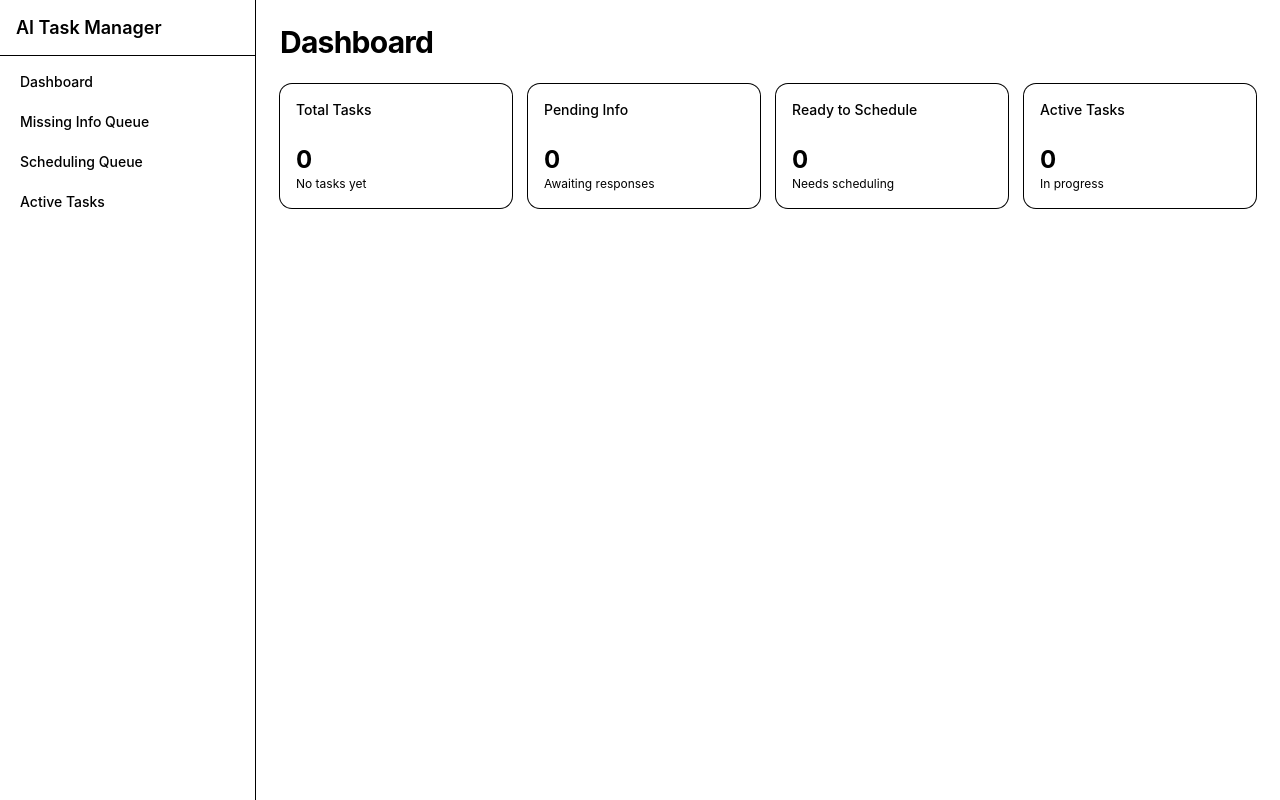
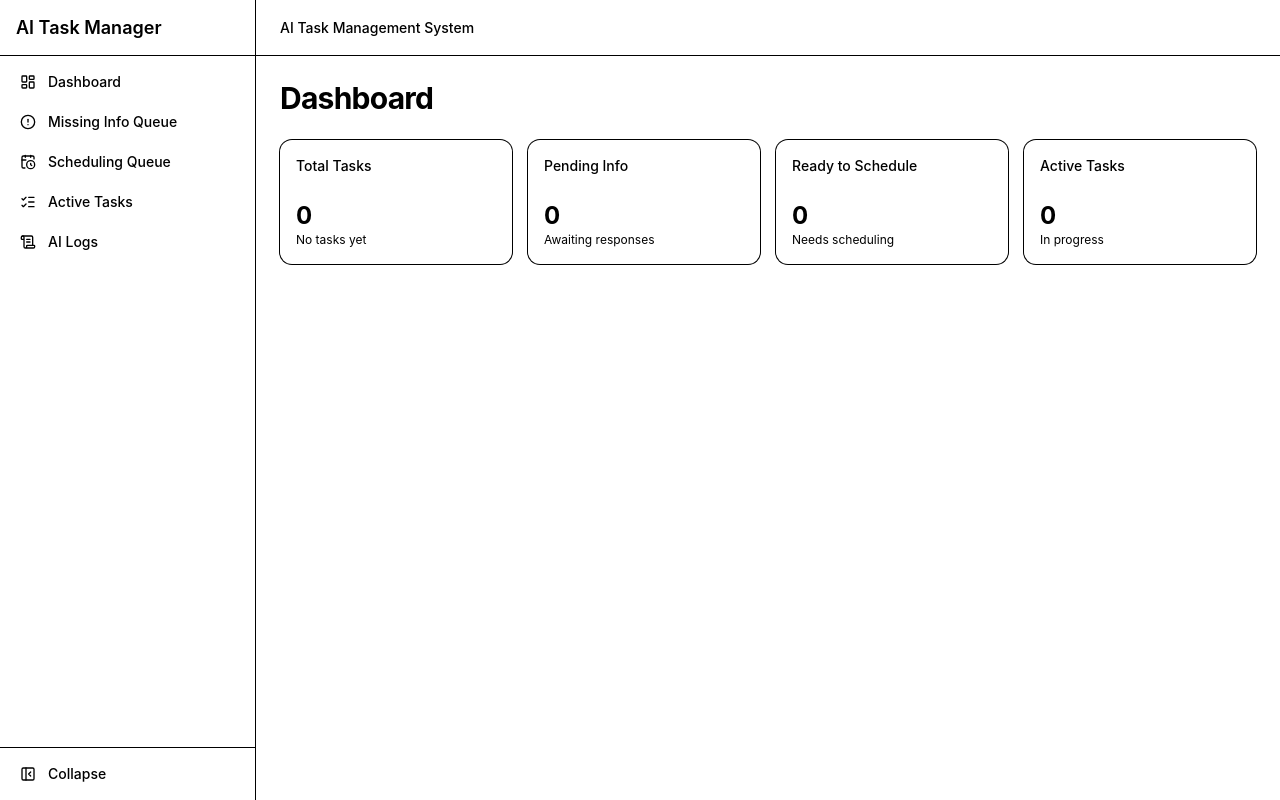
Before and after one commit to skip-skip/email_parsing, a React (Vite) app in the folder frontend/: page / in a window 1280 px wide. Built offline with nearby package versions, Linux system fonts and the light colour scheme.

Commit message:
Complete task 9.1: Frontend Foundation

```diff
--- a/frontend/src/App.tsx
+++ b/frontend/src/App.tsx
@@ -4,6 +4,7 @@ import { DashboardPage } from "@/pages/DashboardPage"
 import { MissingInfoPage } from "@/pages/MissingInfoPage"
 import { SchedulingPage } from "@/pages/SchedulingPage"
 import { ActiveTasksPage } from "@/pages/ActiveTasksPage"
+import { AiLogsPage } from "@/pages/AiLogsPage"
 
 function App() {
   return (
@@ -14,6 +15,7 @@ function App() {
           <Route path="missing-info" element={<MissingInfoPage />} />
           <Route path="scheduling" element={<SchedulingPage />} />
           <Route path="active-tasks" element={<ActiveTasksPage />} />
+          <Route path="ai-logs" element={<AiLogsPage />} />
         </Route>
       </Routes>
     </BrowserRouter>
--- a/frontend/src/components/Layout.tsx
+++ b/frontend/src/components/Layout.tsx
@@ -1,21 +1,42 @@
 import { NavLink, Outlet } from "react-router-dom"
+import {
+  LayoutDashboard,
+  AlertCircle,
+  CalendarClock,
+  ListChecks,
+  ScrollText,
+  Menu,
+  PanelLeftClose,
+} from "lucide-react"
 import { cn } from "@/lib/utils"
+import { useUIStore } from "@/stores/ui-store"
 
 const navItems = [
-  { to: "/", label: "Dashboard" },
-  { to: "/missing-info", label: "Missing Info Queue" },
-  { to: "/scheduling", label: "Scheduling Queue" },
-  { to: "/active-tasks", label: "Active Tasks" },
+  { to: "/", label: "Dashboard", icon: LayoutDashboard },
+  { to: "/missing-info", label: "Missing Info Queue", icon: AlertCircle },
+  { to: "/scheduling", label: "Scheduling Queue", icon: CalendarClock },
+  { to: "/active-tasks", label: "Active Tasks", icon: ListChecks },
+  { to: "/ai-logs", label: "AI Logs", icon: ScrollText },
 ]
 
 export function Layout() {
+  const sidebarCollapsed = useUIStore((s) => s.sidebarCollapsed)
+  const toggleSidebar = useUIStore((s) => s.toggleSidebar)
+
   return (
     <div className="flex h-screen bg-background">
-      <aside className="w-64 border-r bg-sidebar text-sidebar-foreground">
+      <aside
+        className={cn(
+          "flex flex-col border-r bg-sidebar text-sidebar-foreground transition-all duration-200",
+          sidebarCollapsed ? "w-16" : "w-64",
+        )}
+      >
         <div className="flex h-14 items-center border-b px-4">
-          <h2 className="text-lg font-semibold">AI Task Manager</h2>
+          {!sidebarCollapsed && (
+            <h2 className="text-lg font-semibold">AI Task Manager</h2>
+          )}
         </div>
-        <nav className="space-y-1 p-2">
+        <nav className="flex-1 space-y-1 p-2">
           {navItems.map((item) => (
             <NavLink
               key={item.to}
@@ -23,21 +44,45 @@ export function Layout() {
               end={item.to === "/"}
               className={({ isActive }) =>
                 cn(
-                  "block rounded-md px-3 py-2 text-sm font-medium transition-colors",
+                  "flex items-center gap-3 rounded-md px-3 py-2 text-sm font-medium transition-colors",
                   isActive
                     ? "bg-sidebar-accent text-sidebar-accent-foreground"
                     : "text-sidebar-foreground hover:bg-sidebar-accent/50",
                 )
               }
             >
-              {item.label}
+              <item.icon className="size-4 shrink-0" />
+              {!sidebarCollapsed && <span>{item.label}</span>}
             </NavLink>
           ))}
         </nav>
+        <div className="border-t p-2">
+          <button
+            type="button"
+            onClick={toggleSidebar}
+            className="flex w-full items-center gap-3 rounded-md px-3 py-2 text-sm font-medium text-sidebar-foreground transition-colors hover:bg-sidebar-accent/50"
+          >
+            {sidebarCollapsed ? (
+              <Menu className="size-4 shrink-0" />
+            ) : (
+              <>
+                <PanelLeftClose className="size-4 shrink-0" />
+                <span>Collapse</span>
+              </>
+            )}
+          </button>
+        </div>
       </aside>
-      <main className="flex-1 overflow-y-auto p-6">
-        <Outlet />
-      </main>
+      <div className="flex flex-1 flex-col overflow-hidden">
+        <header className="flex h-14 items-center border-b px-6">
+          <h1 className="text-sm font-medium text-muted-foreground">
+            AI Task Management System
+          </h1>
+        </header>
+        <main className="flex-1 overflow-y-auto p-6">
+          <Outlet />
+        </main>
+      </div>
     </div>
   )
 }
--- /dev/null
+++ b/frontend/src/pages/AiLogsPage.tsx
@@ -0,0 +1,24 @@
+import {
+  Card,
+  CardContent,
+  CardHeader,
+  CardTitle,
+} from "@/components/ui/card"
+
+export function AiLogsPage() {
+  return (
+    <div className="space-y-6">
+      <h1 className="text-3xl font-bold tracking-tight">AI Logs</h1>
+      <Card>
+        <CardHeader>
+          <CardTitle>No logs yet</CardTitle>
+        </CardHeader>
+        <CardContent>
+          <p className="text-muted-foreground">
+            AI interaction logs will appear here for review and debugging.
+          </p>
+        </CardContent>
+      </Card>
+    </div>
+  )
+}
--- a/frontend/src/services/api-client.ts
+++ b/frontend/src/services/api-client.ts
@@ -1,4 +1,9 @@
 import axios from "axios"
+import type { InternalAxiosRequestConfig } from "axios"
+
+interface RequestMetadata {
+  startTime: number
+}
 
 const apiClient = axios.create({
   baseURL: import.meta.env.VITE_API_BASE_URL ?? "http://localhost:8000",
@@ -7,8 +12,18 @@ const apiClient = axios.create({
   },
 })
 
+apiClient.interceptors.request.use((config: InternalAxiosRequestConfig & { metadata?: RequestMetadata }) => {
+  config.metadata = { startTime: Date.now() }
+  return config
+})
+
 apiClient.interceptors.response.use(
-  (response) => response,
+  (response) => {
+    const cfg = response.config as InternalAxiosRequestConfig & { metadata?: RequestMetadata }
+    const duration = Date.now() - (cfg.metadata?.startTime ?? 0)
+    console.debug(`[API] ${response.config.method?.toUpperCase()} ${response.config.url} → ${response.status} (${duration}ms)`)
+    return response
+  },
   (error) => {
     console.error("API Error:", error.response?.data ?? error.message)
     return Promise.reject(error)
--- /dev/null
+++ b/frontend/src/services/api.ts
@@ -0,0 +1,218 @@
+import apiClient from "./api-client"
+
+export interface Ticket {
+  ticket_id: string
+  status: string
+  client: string | null
+  contact: string | null
+  project_number: string | null
+  task_description: string | null
+  deadline: string | null
+  budget_hours: number | null
+  estimated_hours: number | null
+  priority: number
+  calendar_event_id: string | null
+  conversation_id: string | null
+  created_at: string
+  updated_at: string | null
+}
+
+export interface DraftEmail {
+  to: string
+  subject: string
+  body: string
+  missing_fields: string[]
+  ticket_id: string
+}
+
+export interface QueueItem {
+  ticket_id: string
+  draft_email: DraftEmail
+  missing_fields: string[]
+  created_at: string
+  status: string
+  confidence: number
+  confidence_indicator: Record<string, string>
+}
+
+export interface ScheduleBlock {
+  start_time: string
+  end_time: string
+  hours: number
+  description: string
+}
+
+export interface ScheduleSuggestion {
+  blocks: ScheduleBlock[]
+  total_hours: number
+  fits_deadline: boolean
+  confidence: number
+}
+
+export interface SchedulingQueueItem {
+  ticket_id: string
+  suggestion: ScheduleSuggestion
+  status: string
+  created_at: string
+  confidence: number
+  confidence_indicator: Record<string, string>
+}
+
+export interface AILog {
+  log_id: string
+  ticket_id: string | null
+  model: string
+  prompt_version: string
+  prompt: string
+  response: string
+  parsed_json: Record<string, unknown> | null
+  confidence: number | null
+  input_tokens: number | null
+  output_tokens: number | null
+  success: boolean
+  error_message: string | null
+  execution_time_ms: number | null
+  created_at: string
+}
+
+export interface PaginatedResponse<T> {
+  items: T[]
+  total: number
+  offset: number
+  limit: number
+}
+
+export interface AILogStats {
+  total_interactions: number
+  successful_interactions: number
+  failed_interactions: number
+  success_rate: number
+  avg_execution_time_ms: number
+  avg_confidence: number
+  total_input_tokens: number
+  total_output_tokens: number
+  model_counts: Record<string, number>
+}
+
+export interface LLMHealth {
+  status: string
+  models: Record<
+    string,
+    {
+      available: boolean
+      last_checked: string | null
+      last_error: string | null
+    }
+  >
+  fallback_chain: string[]
+  usage_stats: {
+    total_requests: number
+    successful_requests: number
+    failed_requests: number
+    model_counts: Record<string, number>
+    model_switches: number
+  }
+}
+
+export interface ApproveDraftRequest {
+  edits?: {
+    to: string
+    subject: string
+    body: string
+    missing_fields: string[]
+  }
+}
+
+export interface UpdateDraftRequest {
+  to: string
+  subject: string
+  body: string
+  missing_fields: string[]
+}
+
+export interface ApproveScheduleRequest {
+  selected_blocks?: ScheduleBlock[]
+}
+
+export interface ModifyScheduleRequest {
+  blocks: ScheduleBlock[]
+}
+
+export const api = {
+  health: {
+    check: () => apiClient.get<{ status: string }>("/health"),
+  },
+
+  missingInfo: {
+    list: () => apiClient.get<QueueItem[]>("/api/queues/missing-info"),
+
+    get: (ticketId: string) =>
+      apiClient.get<QueueItem>(`/api/queues/missing-info/${ticketId}`),
+
+    approve: (ticketId: string, data?: ApproveDraftRequest) =>
+      apiClient.post<QueueItem>(
+        `/api/queues/missing-info/${ticketId}/approve`,
+        data,
+      ),
+
+    reject: (ticketId: string, reason?: string) =>
+      apiClient.post<QueueItem>(
+        `/api/queues/missing-info/${ticketId}/reject`,
+        { reason },
+      ),
+
+    updateDraft: (ticketId: string, data: UpdateDraftRequest) =>
+      apiClient.put<QueueItem>(
+        `/api/queues/missing-info/${ticketId}/draft`,
+        data,
+      ),
+  },
+
+  scheduling: {
+    list: () => apiClient.get<SchedulingQueueItem[]>("/api/scheduling/queue"),
+
+    get: (ticketId: string) =>
+      apiClient.get<SchedulingQueueItem>(
+        `/api/scheduling/queue/${ticketId}`,
+      ),
+
+    approve: (ticketId: string, data?: ApproveScheduleRequest) =>
+      apiClient.post<SchedulingQueueItem>(
+        `/api/scheduling/queue/${ticketId}/approve`,
+        data,
+      ),
+
+    decline: (ticketId: string, reason?: string) =>
+      apiClient.post<SchedulingQueueItem>(
+        `/api/scheduling/queue/${ticketId}/decline`,
+        { reason },
+      ),
+
+    modify: (ticketId: string, data: ModifyScheduleRequest) =>
+      apiClient.post<SchedulingQueueItem>(
+        `/api/scheduling/queue/${ticketId}/modify`,
+        data,
+      ),
+  },
+
+  aiLogs: {
+    list: (params?: {
+      offset?: number
+      limit?: number
+      model?: string
+      prompt_version?: string
+      success?: boolean
+      date_from?: string
+      date_to?: string
+    }) => apiClient.get<PaginatedResponse<AILog>>("/api/ai-logs", { params }),
+
+    stats: () => apiClient.get<AILogStats>("/api/ai-logs/stats"),
+
+    getByTicket: (ticketId: string) =>
+      apiClient.get<AILog[]>(`/api/ai-logs/${ticketId}`),
+  },
+
+  llm: {
+    health: () => apiClient.get<LLMHealth>("/api/llm/health"),
+  },
+}
--- /dev/null
+++ b/frontend/src/stores/ui-store.ts
@@ -0,0 +1,70 @@
+import { create } from "zustand"
+import { persist } from "zustand/middleware"
+
+export type SortDirection = "asc" | "desc"
+
+interface UIState {
+  sidebarCollapsed: boolean
+  toggleSidebar: () => void
+
+  activeSortField: string | null
+  activeSortDirection: SortDirection
+  setSortField: (field: string, direction?: SortDirection) => void
+  clearSort: () => void
+
+  searchQuery: string
+  setSearchQuery: (query: string) => void
+  clearSearch: () => void
+
+  selectedTicketIds: Set<string>
+  toggleTicketSelection: (ticketId: string) => void
+  selectAllTickets: (ticketIds: string[]) => void
+  clearSelection: () => void
+}
+
+export const useUIStore = create<UIState>()(
+  persist(
+    (set) => ({
+      sidebarCollapsed: false,
+      toggleSidebar: () =>
+        set((state) => ({ sidebarCollapsed: !state.sidebarCollapsed })),
+
+      activeSortField: null,
+      activeSortDirection: "asc",
+      setSortField: (field, direction = "asc") =>
+        set((state) => ({
+          activeSortField: field,
+          activeSortDirection:
+            state.activeSortField === field && state.activeSortDirection === "asc"
+              ? "desc"
+              : direction,
+        })),
+      clearSort: () => set({ activeSortField: null, activeSortDirection: "asc" }),
+
+      searchQuery: "",
+      setSearchQuery: (query) => set({ searchQuery: query }),
+      clearSearch: () => set({ searchQuery: "" }),
+
+      selectedTicketIds: new Set<string>(),
+      toggleTicketSelection: (ticketId) =>
+        set((state) => {
+          const next = new Set(state.selectedTicketIds)
+          if (next.has(ticketId)) {
+            next.delete(ticketId)
+          } else {
+            next.add(ticketId)
+          }
+          return { selectedTicketIds: next }
+        }),
+      selectAllTickets: (ticketIds) =>
+        set({ selectedTicketIds: new Set(ticketIds) }),
+      clearSelection: () => set({ selectedTicketIds: new Set<string>() }),
+    }),
+    {
+      name: "ai-task-manager-ui",
+      partialize: (state) => ({
+        sidebarCollapsed: state.sidebarCollapsed,
+      }),
+    },
+  ),
+)
```
Also changed, not shown: 2 other files (tests, documents, lock files or other folders).
